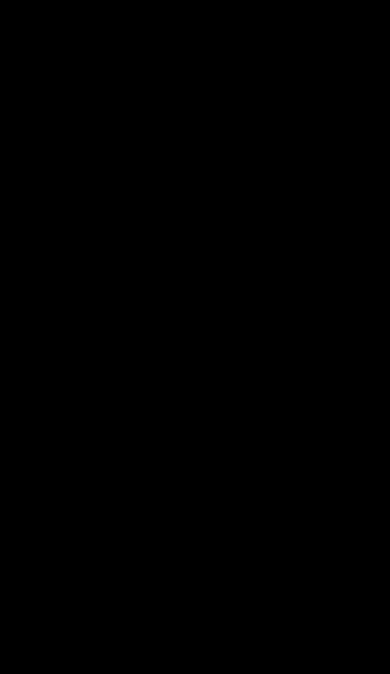
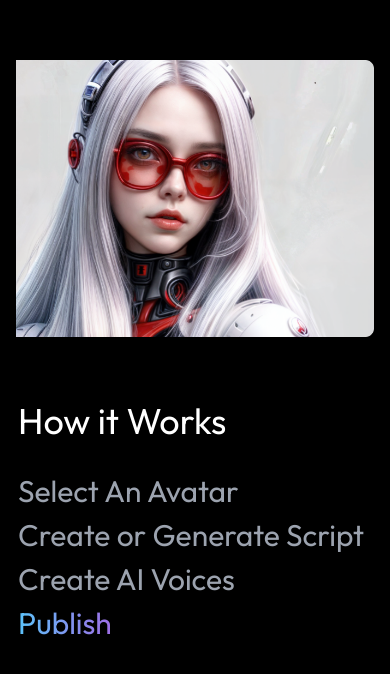
Before and after one commit to pkadam96/Pranoti-Kadam-Frontend-Developer, a React (Vite) app in the folder aigen/: page / in a window 390 px wide. Shown: the part 1644-2318 px from the top of the page. Before the commit the page ends 1688 px from the top, so only its background shows below. Built offline with nearby package versions, Linux system fonts and the light colour scheme.

Commit message:
How it Works componenet added with responsiveness

```diff
--- a/aigen/src/App.tsx
+++ b/aigen/src/App.tsx
@@ -1,11 +1,13 @@
 import { Header } from "./components/Header"
 import { IntroComponent } from "./components/IntroComponent"
+import { HowItWorks } from './components/HowItWorks';
 
 function App() {
   return (
     <>
       <Header/>
       <IntroComponent/>
+      <HowItWorks/>
     </>
   )
 }
--- /dev/null
+++ b/aigen/src/components/HowItWorks.tsx
@@ -0,0 +1,38 @@
+import React, { useState, useEffect } from 'react';
+import Avatar from '../assets/Avatar.png';
+
+const HowItWorks: React.FC = () => {
+    const [activeIndex, setActiveIndex] = useState<number>(0);
+
+    useEffect(() => {
+        const interval = setInterval(() => {
+            setActiveIndex((prevIndex) => (prevIndex + 1) % 4);
+        }, 1500);
+
+        return () => clearInterval(interval);
+    }, []);
+
+    return (
+        <>
+            <div className='flex flex-col lg:flex-row items-center gap-12 mb-20'>
+                <div>
+                    <img src={Avatar} alt="Avatar Image" className='p-4'/>
+                </div>
+                <div>
+                    <h1 className='text-4xl lg:font-semibold lg:text-6xl lg:leading-13 mb-8'>How it Works</h1>
+                    <ul className="list-none p-0 m-0">
+                        {["Select An Avatar", "Create or Generate Script", "Create AI Voices", "Publish"].map((item, index) => (
+                            <li key={index} className='mb-2 lg:mb-4'>
+                                <span className={`text-3xl lg:text-5xl mr-2 ${activeIndex === index ? 'bg-gradient-to-r from-[#5CC3FA] to-[#9E6EE6] bg-clip-text text-transparent' : 'text-gray-400'}`}>
+                                    {item}
+                                </span>
+                            </li>
+                        ))}
+                    </ul>
+                </div>
+            </div>
+        </>
+    );
+}
+
+export { HowItWorks }
--- a/aigen/tailwind.config.js
+++ b/aigen/tailwind.config.js
@@ -21,7 +21,16 @@ export default {
       lineHeight:{
         '12':'59px',
         '13':'64px'
-      }
+      },
+      animation: {
+        gradient: 'gradientAnimation 1s linear infinite alternate',
+      },
+      keyframes: {
+        gradientAnimation: {
+          '0%': { backgroundPosition: '0%' },
+          '100%': { backgroundPosition: '100%' },
+        },
+      },
     },
     screens: {
       'sm': '640px',   // Target mobile screens
@@ -30,5 +39,6 @@ export default {
       'xl': '1280px',  // Target larger screens
     },
   },
-  plugins: [],
+  plugins: [
+  ],
 }
```
Also changed, not shown: aigen/src/assets/Avatar.png (added), aigen/src/style/index.css (line endings or trailing spaces).
